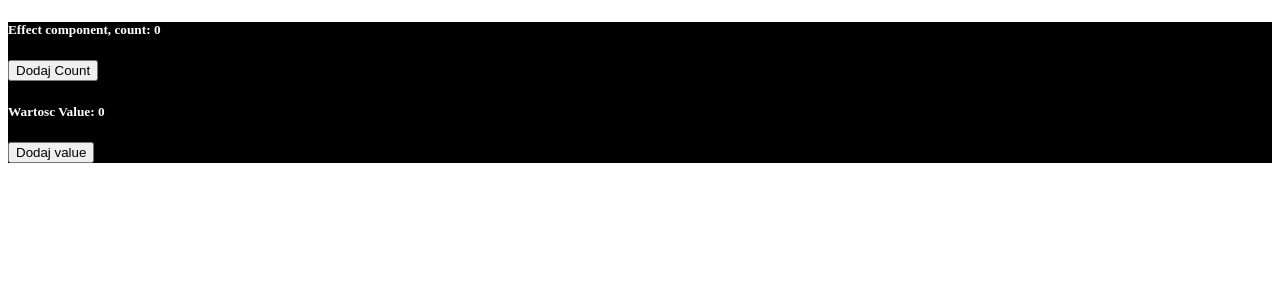
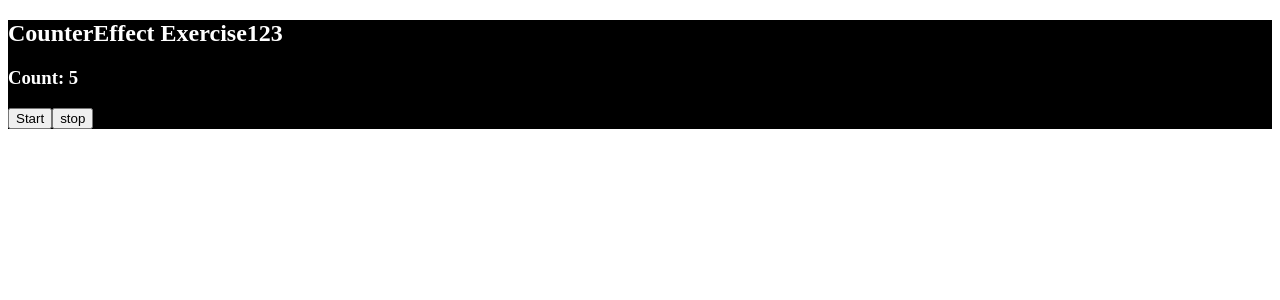
Before and after one commit to szu-szy/react-acc-app, a React (Create React App) app: page / in a window 1280 px wide. Shown: the top 300 px of the page. Built offline with nearby package versions, Linux system fonts and the light colour scheme.

Commit message:
CounterEffect

```diff
--- a/src/App.tsx
+++ b/src/App.tsx
@@ -10,6 +10,7 @@ import { Profile } from "./components/Profile";
 import { ProfileList, ProfileType } from "./components/ProfileList";
 import { ProfileForm } from "./components/ProfileForm";
 import { EffectComponent } from "./components/EffectComponent";
+import { CounterEffect } from "./components/CounterEffect";
 
 // eventy w js:
 // click, change, submit
@@ -93,7 +94,8 @@ const App = () => {
 
   return (
     <div className="App">
-      <EffectComponent />
+      <CounterEffect />
+      {/* <EffectComponent /> */}
       {/* <ProfileForm addItem={addProfile} />
       <h2>Zadanie ProfileList</h2>
       <ProfileList list={profileList} addItem={addProfile} />
--- /dev/null
+++ b/src/components/CounterEffect/index.tsx
@@ -0,0 +1,43 @@
+// Zadanie 5
+
+import { useEffect, useRef, useState } from "react";
+
+// Utworz komponent counter automatyczny który podnosi liczbe o 1 co 1 sekunde
+export const CounterEffect = () => {
+  const [count, setCount] = useState(0);
+  const intervalRef = useRef<NodeJS.Timer>();
+
+  const start = () => {
+    //odpalanie interwalu i przypisanie do zmiennej
+    intervalRef.current = setInterval(() => {
+      setCount((prev) => prev + 1);
+      console.log("interval count + 1");
+    }, 1000);
+  };
+
+  const stop = () => {
+    // czyszczenie interwalu
+    // za pomoca clearInterval
+    if (intervalRef?.current) clearInterval(intervalRef.current);
+  };
+
+  useEffect(() => {
+    // zamontowanie komponentu
+    // console.log("mount component");
+    start();
+
+    //odmontowanie komponentu z ekranu
+    return () => {
+      stop();
+    };
+  }, []);
+
+  return (
+    <>
+      <h2>CounterEffect Exercise123</h2>
+      <h3>Count: {count}</h3>
+      <button onClick={start}>Start</button>
+      <button onClick={stop}>stop</button>
+    </>
+  );
+};
```
